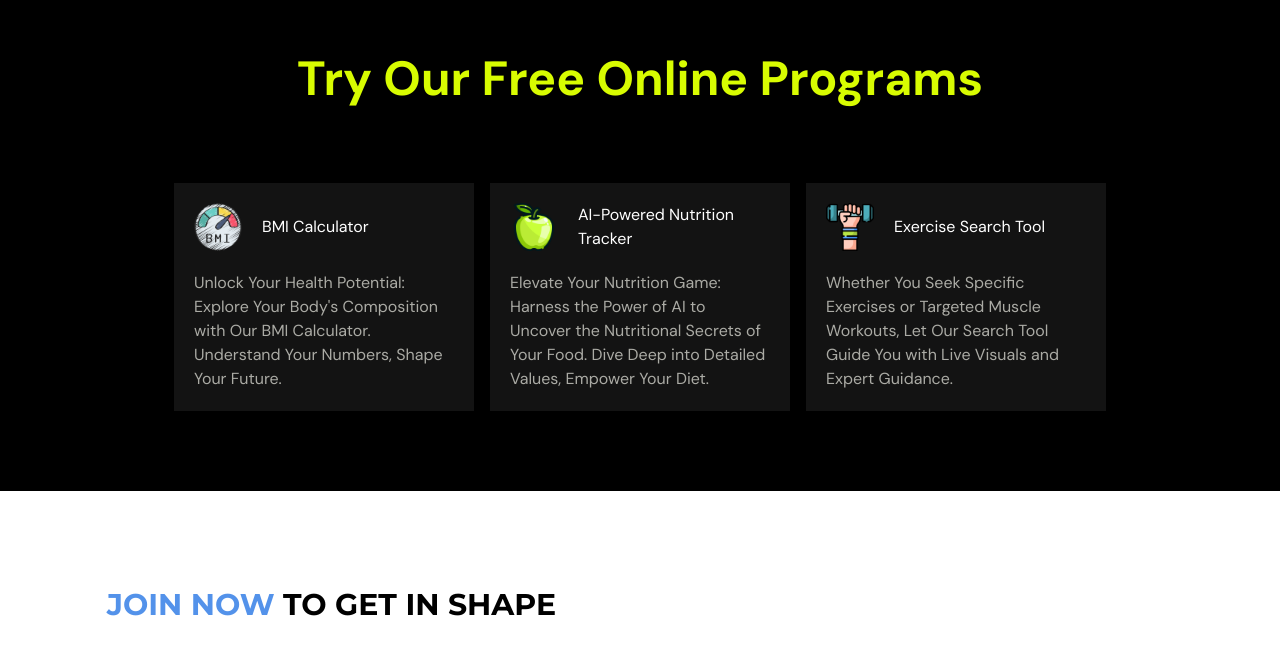
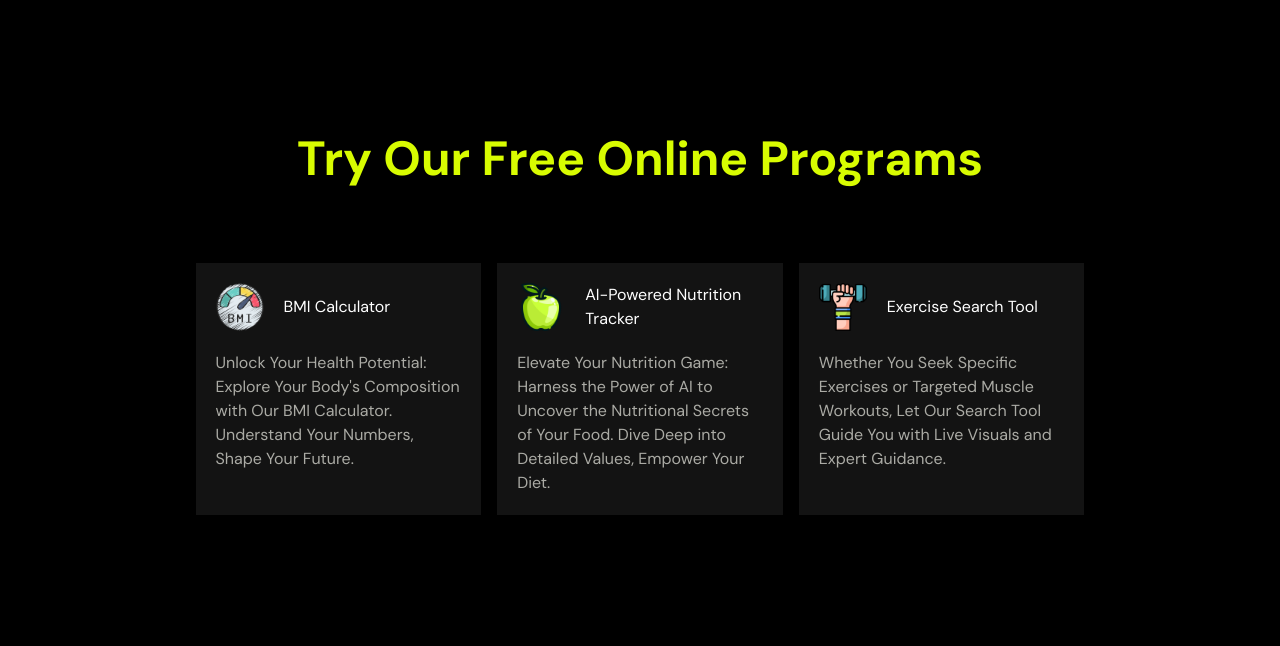
Before and after one commit to 808NV/FitFusion, a React (Vite) app: page / in a window 1280 px wide. Shown: the part 2993-3639 px from the top of the page. Built offline with nearby package versions, Linux system fonts and the light colour scheme.

Commit message:
update styles and add id for anchorlink

```diff
--- a/src/pages/Programs.tsx
+++ b/src/pages/Programs.tsx
@@ -7,16 +7,6 @@ import ExerciseIcon from "@/assets/exercise.png";
 import Nutrition from "@/components/Modals/Nutrition";
 import BmiCalculator from "@/components/Modals/BmiCalculator";
 import Exercises from "@/components/Modals/Exercises";
-<svg
-  xmlns="http://www.w3.org/2000/svg"
-  fill="none"
-  viewBox="0 0 24 24"
-  strokeWidth={1.5}
-  stroke="black"
-  className="w-8 h-8"
->
-  <path strokeLinecap="round" strokeLinejoin="round" d="M6 18 18 6M6 6l12 12" />
-</svg>;
 
 const Programs = ({ setSelectedPage }: ProgramsProps) => {
   const modalStyle =
@@ -42,8 +32,9 @@ const Programs = ({ setSelectedPage }: ProgramsProps) => {
   const [showNutriModal, setNutriShowModal] = useState<boolean>(false);
   const [showExerModal, setExerShowModal] = useState<boolean>(false);
   return (
-    <div className="w-full bg-primary-100 py-20">
+    <div id="programs" className="w-full bg-primary-100 py-40">
       <motion.div
+        className="mx-auto w-5/6 items-center justify-center md:flex md:h-5/6"
         onViewportEnter={() => setSelectedPage(SelectedPage.Programs)}
       >
         <motion.div
```
